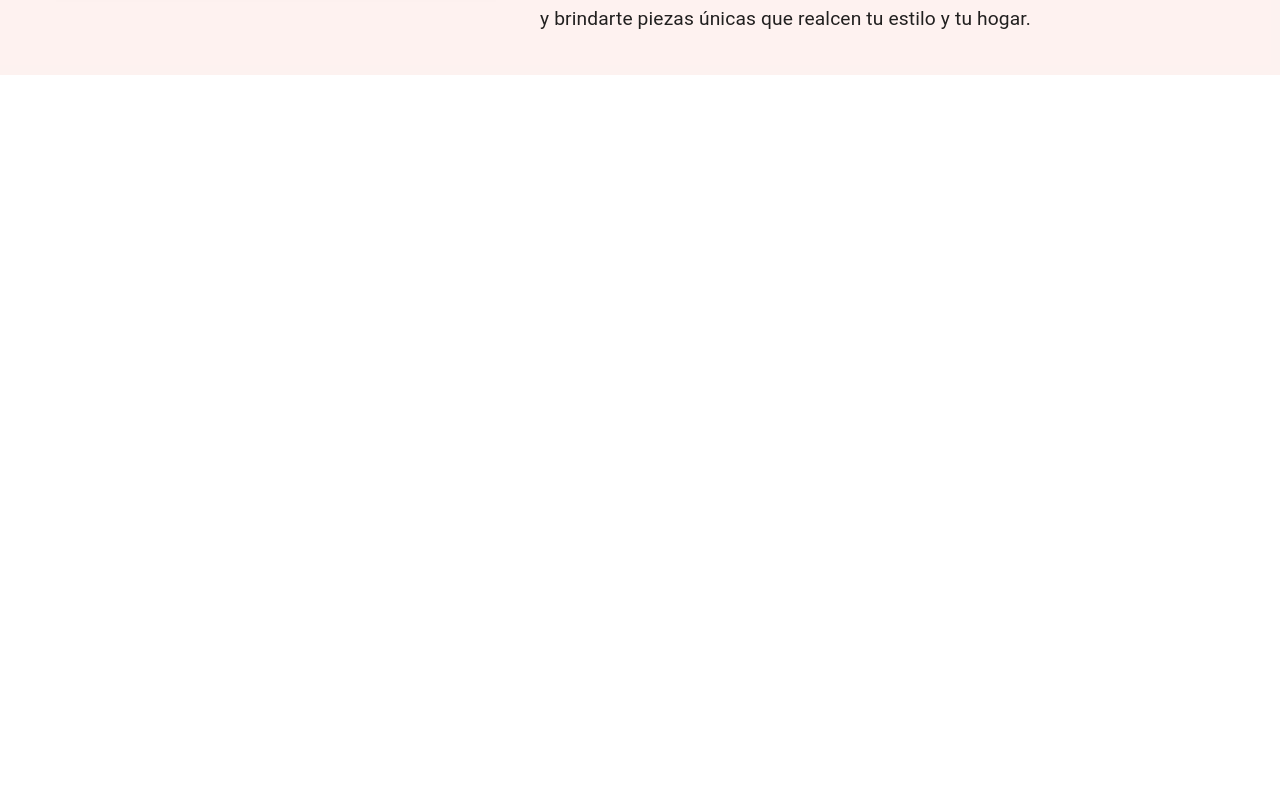
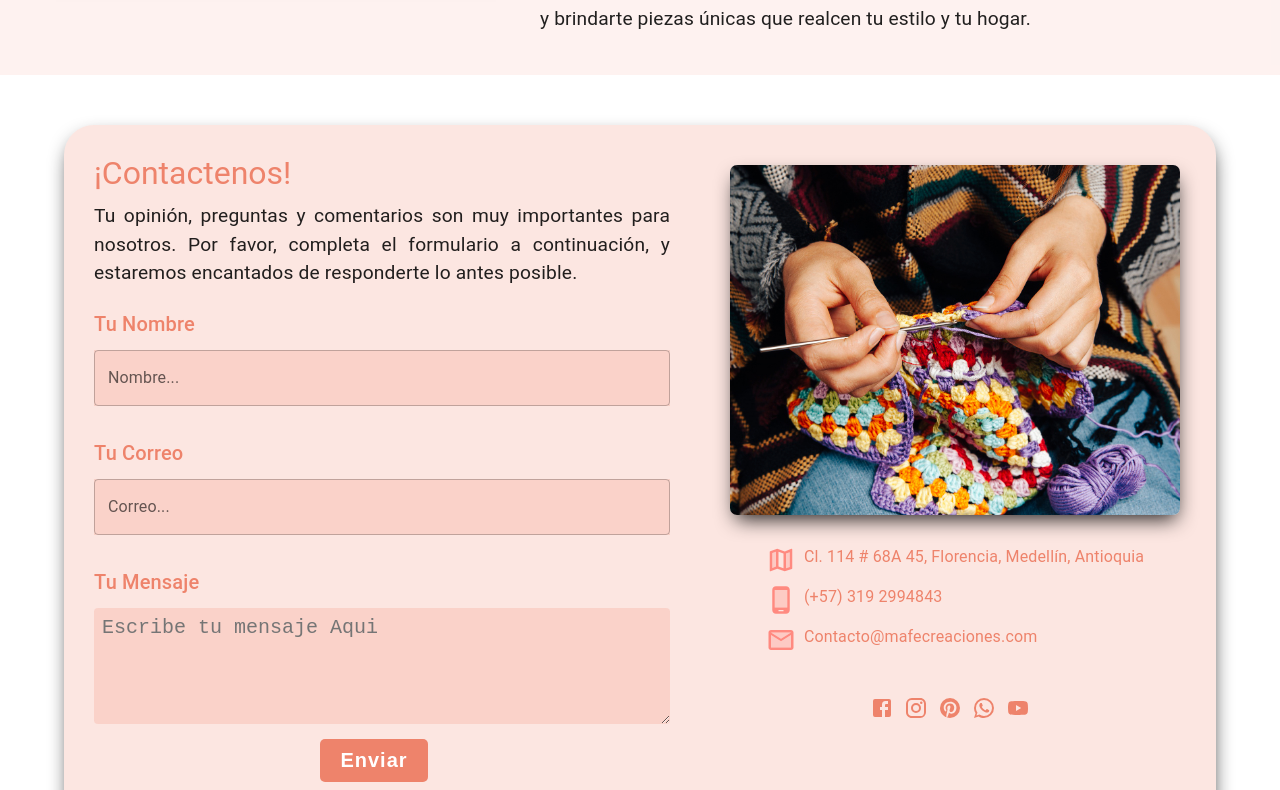
Before and after one commit to DiegoCP17/MafeCreaciones-Web, a React (Create React App) app: page / in a window 1280 px wide. Shown: the part 2730-3520 px from the top of the page. Before the commit the page ends 2805 px from the top, so only its background shows below. Built offline with nearby package versions, Linux system fonts and the light colour scheme.

Commit message:
nuevo componente a renderizar

```diff
--- a/src/pages/Home.jsx
+++ b/src/pages/Home.jsx
@@ -3,6 +3,7 @@ import { Appbar } from "../components/appbar/Appbar";
 import { Banner } from "../components/Banner/Banner";
 import { Gallery } from "../components/Gallery/Gallery";
 import { AboutUS } from "../components/AboutUs/AboutUS";
+import { Contact } from "../components/Contact/Contact";
 
 export const Home = () => {
   return (
@@ -11,6 +12,7 @@ export const Home = () => {
       <Banner />
       <Gallery />
       <AboutUS />
+      <Contact />
     </div>
   );
 };
```
